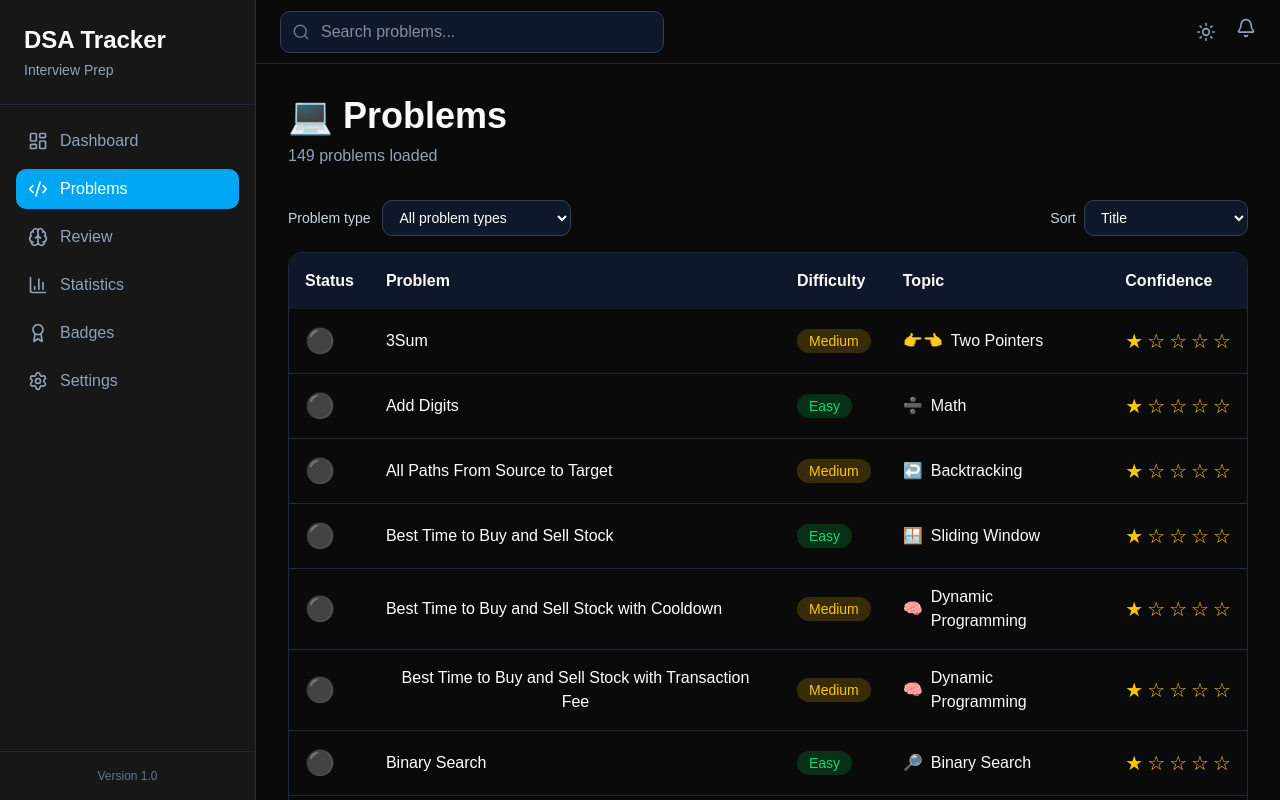
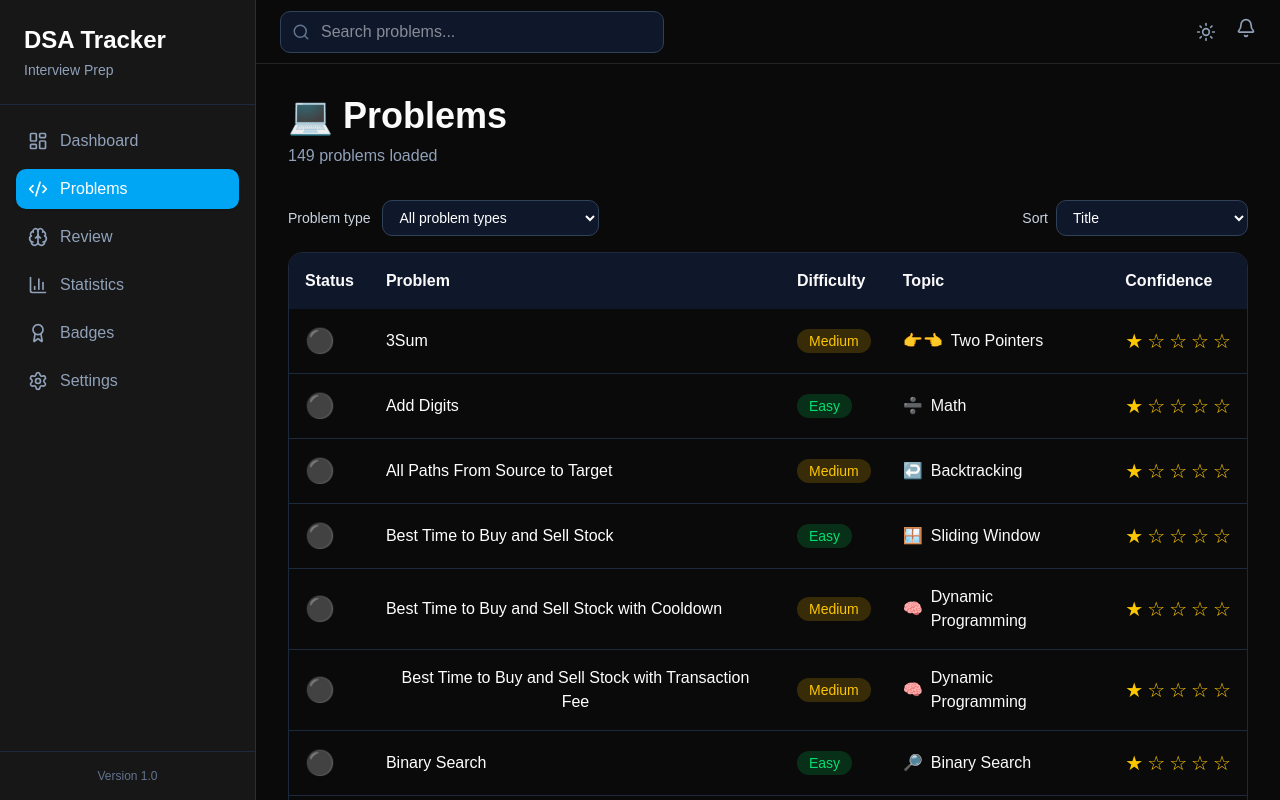
Before and after one commit to jcandyn/dsa-tracker, a React (Vite) app: page /problems in a window 1280 px wide. Built offline with nearby package versions, Linux system fonts and the light colour scheme.

Commit message:
Add select control arrow padding

```diff
--- a/src/features/problems/components/FilterBar.tsx
+++ b/src/features/problems/components/FilterBar.tsx
@@ -33,7 +33,7 @@ const FilterBar = ({ value, onChange }: Props) => (
       id="course-set-filter"
       value={value}
       onChange={(event) => onChange(event.target.value)}
-      className="rounded-lg border border-slate-700 bg-slate-900 px-3 py-2 text-sm text-white outline-none focus:border-sky-500"
+      className="rounded-lg border border-slate-700 bg-slate-900 py-2 pl-3 pr-10 text-sm text-white outline-none focus:border-sky-500"
     >
       {COURSE_SET_FILTERS.map((filter) => (
         <option key={filter.id} value={filter.id}>
--- a/src/features/problems/components/ProblemTable.tsx
+++ b/src/features/problems/components/ProblemTable.tsx
@@ -36,7 +36,7 @@ const ProblemTable = () => {
 
   return (
     <div className="space-y-4">
-      <div className="flex flex-wrap items-center justify-between gap-3"><FilterBar value={courseSet} onChange={(value) => { setCourseSet(value); setPage(1); }} /><label className="flex items-center gap-2 text-sm text-slate-300">Sort<select value={sort} onChange={(event) => { setSort(event.target.value as typeof sort); setPage(1); }} className="rounded-lg border border-slate-700 bg-slate-900 px-3 py-2 text-white"><option value="title">Title</option><option value="difficulty-asc">Difficulty: Easy first</option><option value="difficulty-desc">Difficulty: Hard first</option></select></label></div>
+      <div className="flex flex-wrap items-center justify-between gap-3"><FilterBar value={courseSet} onChange={(value) => { setCourseSet(value); setPage(1); }} /><label className="flex items-center gap-2 text-sm text-slate-300">Sort<select value={sort} onChange={(event) => { setSort(event.target.value as typeof sort); setPage(1); }} className="rounded-lg border border-slate-700 bg-slate-900 py-2 pl-3 pr-10 text-white"><option value="title">Title</option><option value="difficulty-asc">Difficulty: Easy first</option><option value="difficulty-desc">Difficulty: Hard first</option></select></label></div>
 
       {query && <p className="text-sm text-slate-400">Showing {filteredProblems.length} result{filteredProblems.length === 1 ? "" : "s"} for “{query}”.</p>}
 
```
